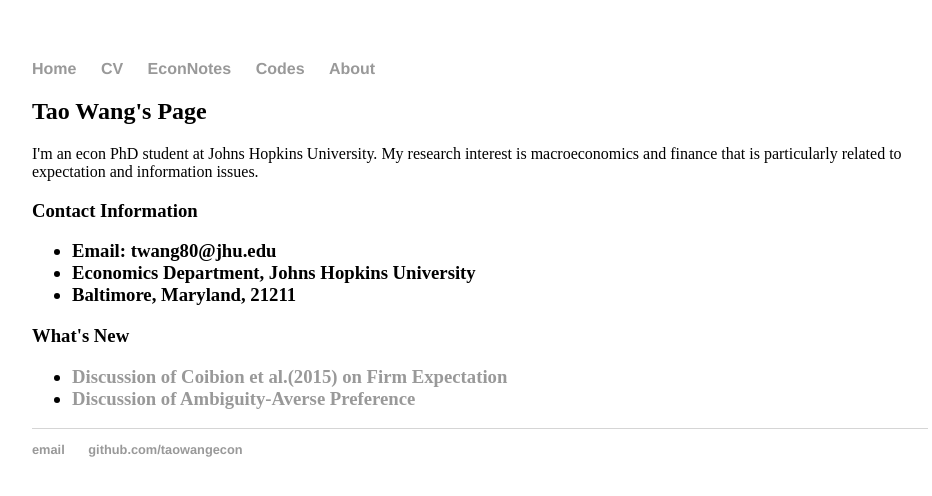
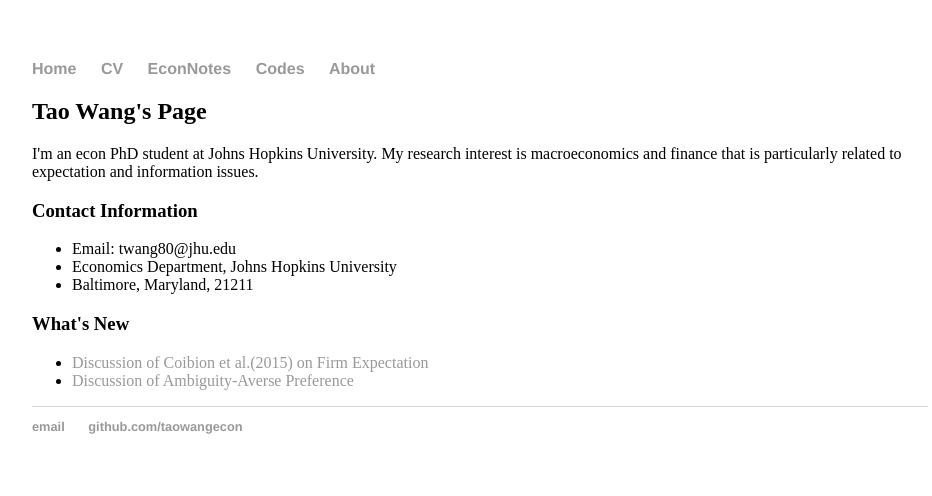
Before and after one commit to iworld1991/TaoWangEcon.github.io, a Jekyll site: the page built from index.html, in a window 1280 px wide. Shown: the top 496 px of the page, without its empty margins (160-1092 px from the left). Built offline with Jekyll 4.4.1, drawn with Linux system fonts in a browser that asks for light colours.

```diff
--- a/index.html
+++ b/index.html
@@ -7,14 +7,14 @@ title: Tao Wang's Page
 	<p2>I'm an econ PhD student at Johns Hopkins University.<p2>
 	<p2>My research interest is macroeconomics and finance that is particularly related to expectation and information issues. </p2>
 
-	<h3> Contact Information <h3>
+	<h3> Contact Information </h3>
 	  <ul>
 	 <li>Email: twang80@jhu.edu</li>
          <li>Economics Department, Johns Hopkins University</li>
          <li>Baltimore, Maryland, 21211</li>
 	 </ul>
 
-	<h3> What's New <h3>
+	<h3> What's New </h3>
 	<ul>
 	<li><a href="/presentation/Expectation.pdf">Discussion of Coibion et al.(2015) on Firm Expectation</a></li>
         <li><a href="/presentation/AmbiguitySlides.pdf">Discussion of Ambiguity-Averse Preference</a></li>
```
